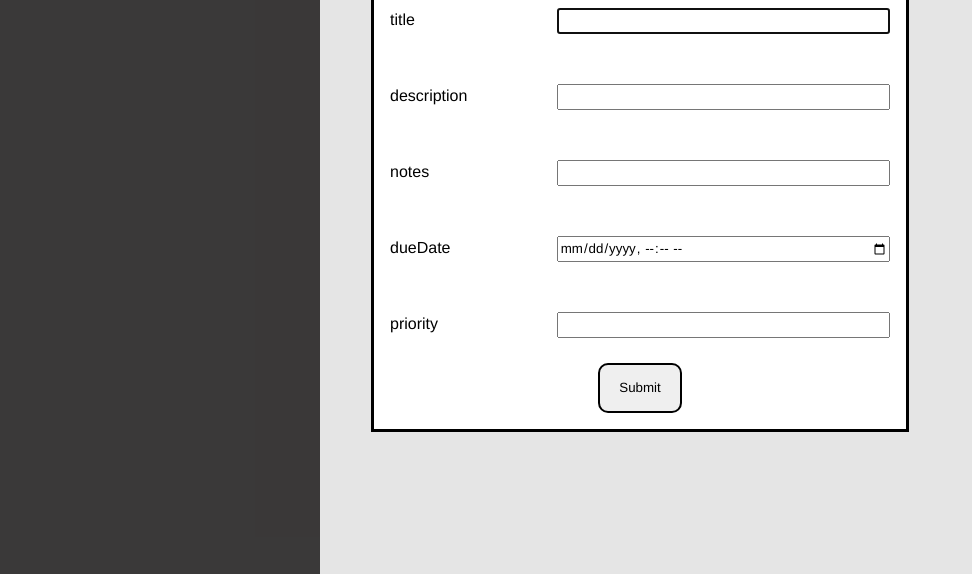
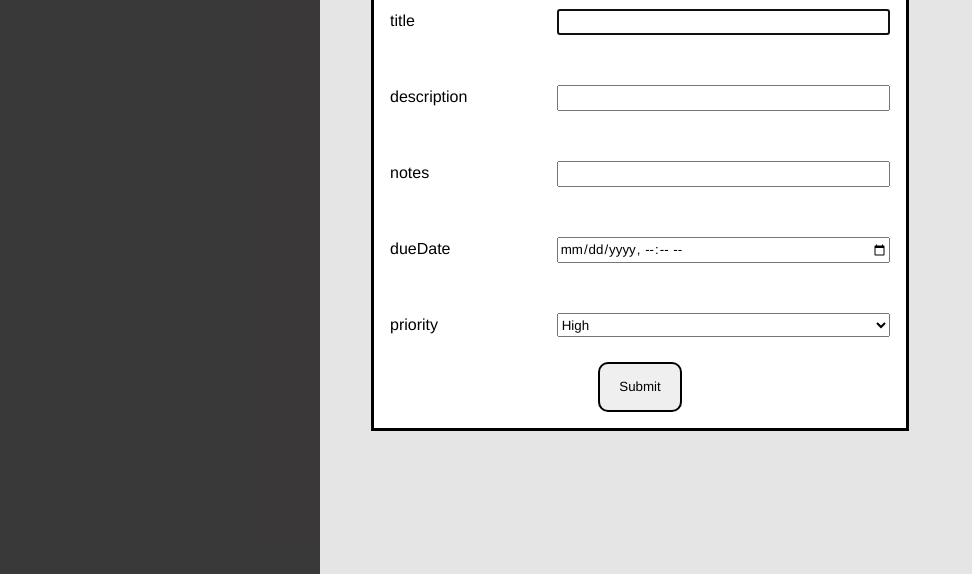
Before and after one commit to MR-Elbarbary/To-Do-List, a website built with webpack: page src/template.html in a window 1280 px wide. Both pictures are taken after a click on the button "New Task". Shown: the part 226-800 px from the top of the page, without its empty margins (0-972 px from the left). Built offline with nearby package versions, Linux system fonts and the light colour scheme.

Commit message:
Set Priority options

```diff
--- a/src/template.html
+++ b/src/template.html
@@ -46,7 +46,11 @@
             </div>
             <div>
                 <label for="priority">priority</label>
-                <input name="priority" id="priority" type="text">
+                <select name="priority" id="priority">
+                    <option value="high">High</option>
+                    <option value="mid">Medium</option>
+                    <option value="low">Low</option>
+                </select>
             </div>
             <button type="button" id="submit">Submit</button>
         </form>
```
